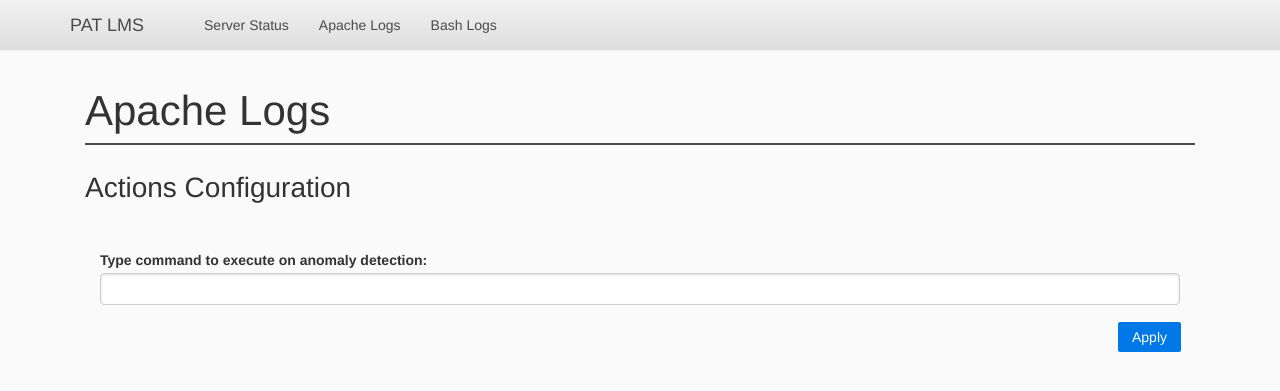
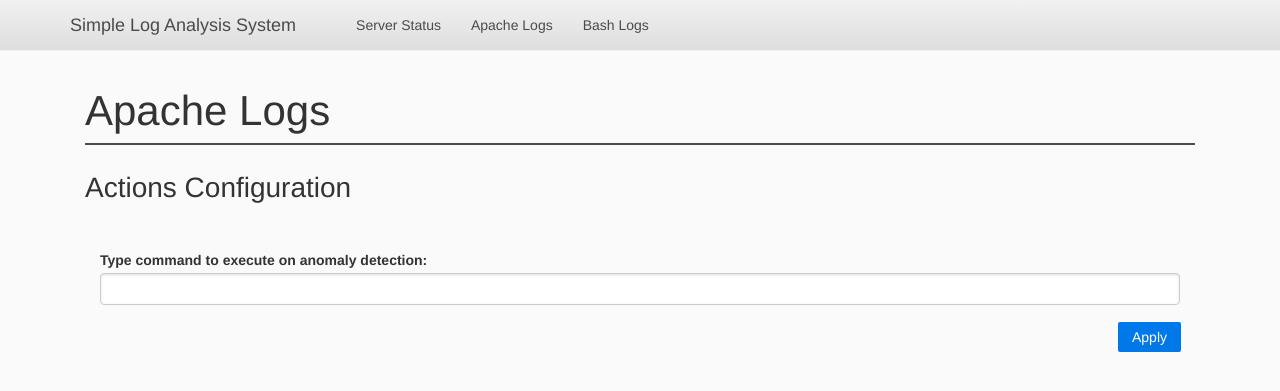
Before and after one commit to chyla/Simple_Log_Analysis_System, a Django app: page /apache/configure_actions in a window 1280 px wide. Shown: the top 391 px of the page. Run offline with Django 3.2, Linux system fonts and the light colour scheme; some libraries are stand-ins or nearby versions.

Commit message:
Change app name in web template to 'Simple Log Analysis System'

```diff
--- a/web/patlms-web/templates/base.html
+++ b/web/patlms-web/templates/base.html
@@ -36,7 +36,7 @@
             <span class="icon-bar"></span>
             <span class="icon-bar"></span>
           </button>
-          <a class="navbar-brand" href="{% url 'index' %}">PAT LMS</a>
+          <a class="navbar-brand" href="{% url 'index' %}">Simple Log Analysis System</a>
         </div>
 
         <div id="navbar" class="collapse navbar-collapse">
```
